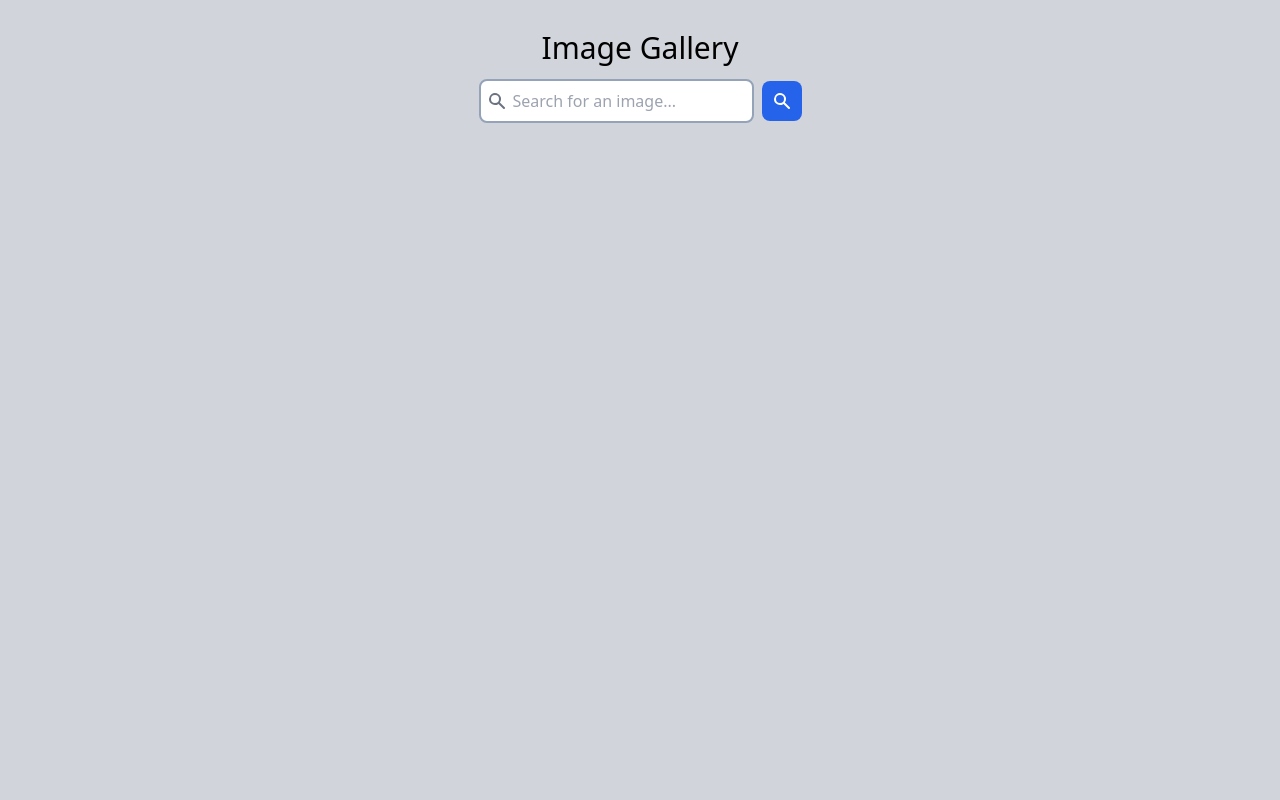
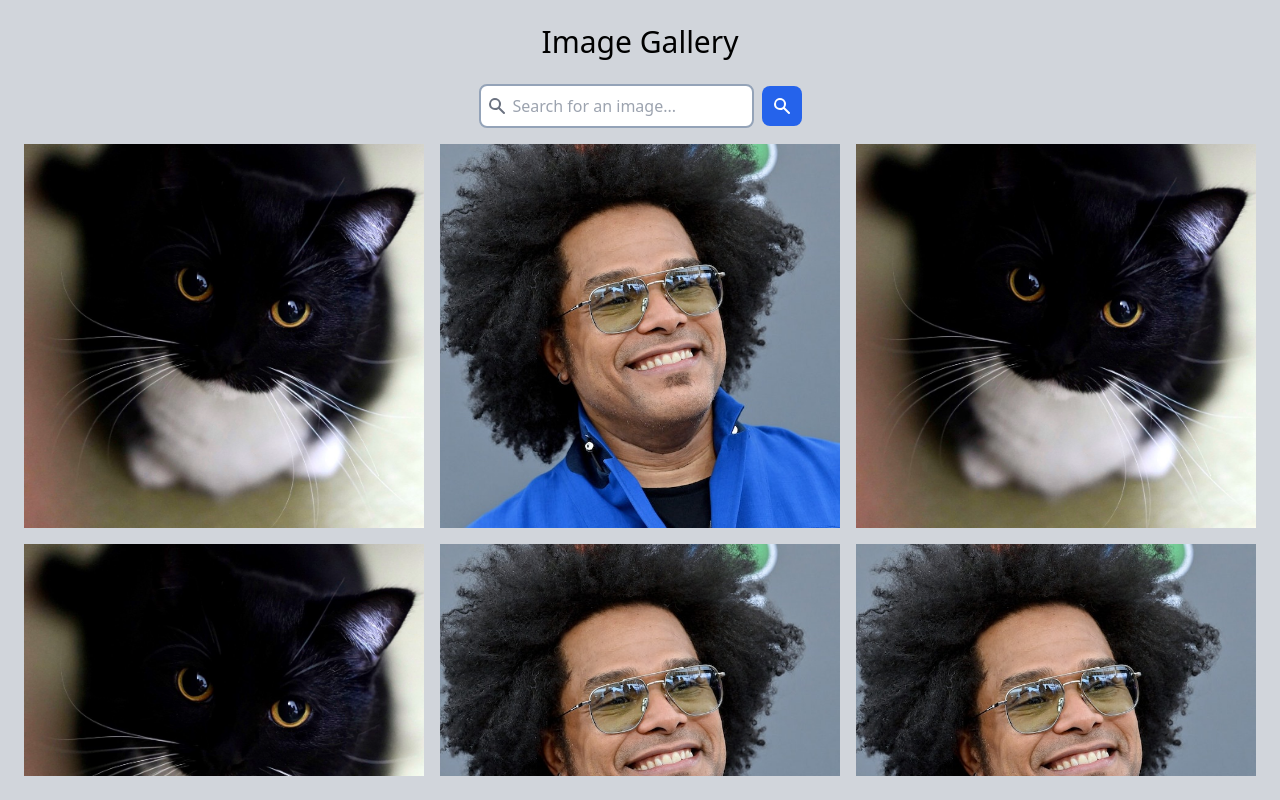
Before and after one commit to Alessandro-Battiato/image-gallery, a React (Create React App) app: page / in a window 1280 px wide. Built offline with nearby package versions, Linux system fonts and the light colour scheme.

Commit message:
feat: changed structure, improved UI

```diff
--- a/src/App.js
+++ b/src/App.js
@@ -1,23 +1,8 @@
 import React from "react";
-import Grid from "./components/molecules/Grid";
-import SearchInput from "./components/atoms/SearchInput";
-import Button from "./components/atoms/Button";
+import Gallery from "./components/organisms/Gallery";
 
 const App = () => {
-  return (
-    <main className="home h-screen bg-gray-300 flex flex-col items-center p-6">
-      <div className="home__search flex-1 flex flex-col justify-around items-center w-full">
-        <h1 className="home__search-title text-3xl">Image Gallery</h1>
-        <form className="home__search-form flex items-center justify-between gap-2">
-          <SearchInput />
-          <Button />
-        </form>
-      </div>
-      <div className="home__grid mt-4 flex-[6]">
-        <Grid />
-      </div>
-    </main>
-  );
+  return <Gallery />;
 };
 
 export default App;
--- a/src/components/atoms/Button.jsx
+++ b/src/components/atoms/Button.jsx
@@ -7,15 +7,15 @@ const Button = () => {
       className="p-2.5 flex justify-center items-center bg-blue-600 rounded-lg"
     >
       <svg
-        class="w-5 h-5 text-gray-500 text-white"
+        className="w-5 h-5 text-gray-500 text-white"
         fill="currentColor"
         viewBox="0 0 20 20"
         xmlns="http://www.w3.org/2000/svg"
       >
         <path
-          fill-rule="evenodd"
+          fillRule="evenodd"
           d="M8 4a4 4 0 100 8 4 4 0 000-8zM2 8a6 6 0 1110.89 3.476l4.817 4.817a1 1 0 01-1.414 1.414l-4.816-4.816A6 6 0 012 8z"
-          clip-rule="evenodd"
+          clipRule="evenodd"
         ></path>
       </svg>
     </button>
--- a/src/components/atoms/Card.jsx
+++ b/src/components/atoms/Card.jsx
@@ -1,11 +1,10 @@
 import React from "react";
-import cat from "../../cat.PNG";
 
-const Card = () => {
+const Card = ({ image }) => {
   return (
-    <div>
-      <figure>
-        <img src={cat} />
+    <div className="h-96">
+      <figure className="h-full w-full">
+        <img src={image} className="object-cover h-full w-full" />
       </figure>
     </div>
   );
--- a/src/components/molecules/Grid.jsx
+++ b/src/components/molecules/Grid.jsx
@@ -1,8 +1,19 @@
 import React from "react";
 import Card from "../atoms/Card";
+import impostor from "../../impostor.jpg";
+import cat from "../../cat.PNG";
 
 const Grid = () => {
-  return null;
+  return (
+    <div className="grid grid-cols-1 md:grid-cols-2 lg:grid-cols-3 gap-4">
+      <Card image={cat} />
+      <Card image={impostor} />
+      <Card image={cat} />
+      <Card image={cat} />
+      <Card image={impostor} />
+      <Card image={impostor} />
+    </div>
+  );
 };
 
 export default Grid;
--- /dev/null
+++ b/src/components/molecules/SearchForm.jsx
@@ -0,0 +1,14 @@
+import React from "react";
+import SearchInput from "../atoms/SearchInput";
+import Button from "../atoms/Button";
+
+const SearchForm = () => {
+  return (
+    <form className="home__search-form flex items-center justify-between gap-2">
+      <SearchInput />
+      <Button />
+    </form>
+  );
+};
+
+export default SearchForm;
--- /dev/null
+++ b/src/components/organisms/Gallery.jsx
@@ -0,0 +1,19 @@
+import React from "react";
+import SearchForm from "../molecules/SearchForm";
+import Grid from "../molecules/Grid";
+
+const Gallery = () => {
+  return (
+    <main className="home h-screen bg-gray-300 flex flex-col items-center p-6">
+      <div className="home__search flex flex-col gap-6 items-center w-full">
+        <h1 className="home__search-title text-3xl">Image Gallery</h1>
+        <SearchForm />
+      </div>
+      <div className="home__grid mt-4 overflow-y-auto">
+        <Grid />
+      </div>
+    </main>
+  );
+};
+
+export default Gallery;
```
Also changed, not shown: src/impostor.jpg (added).
